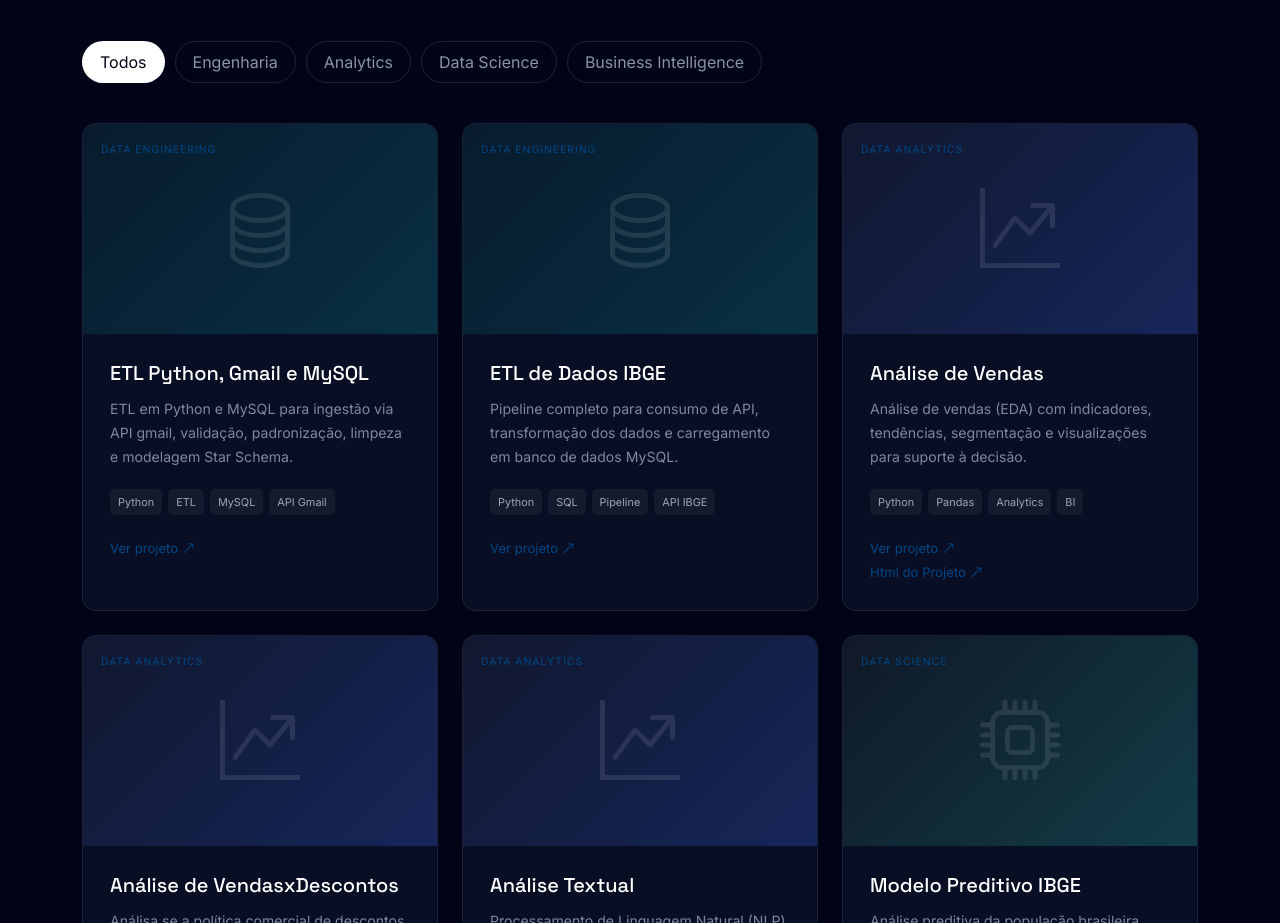
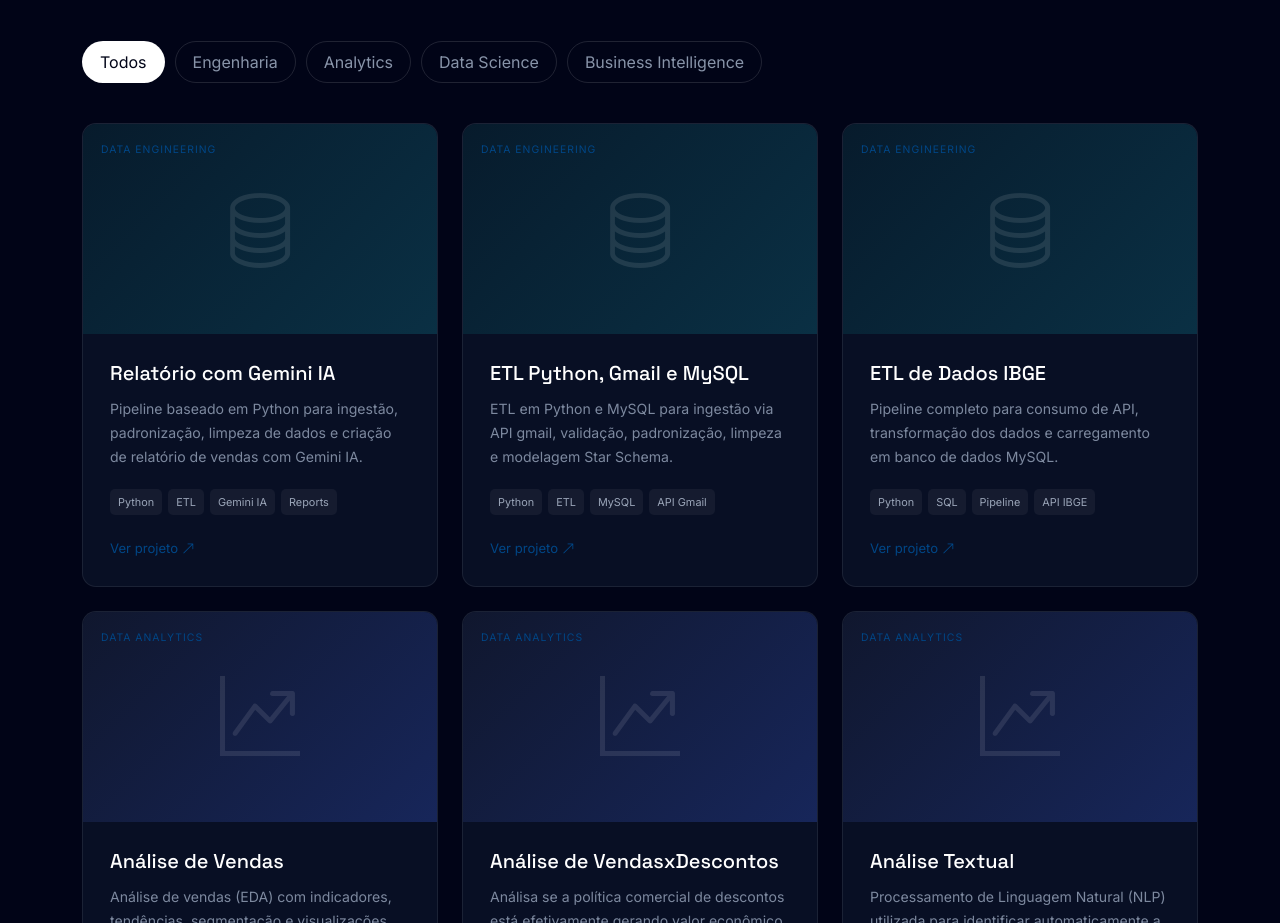
Before and after one commit to jcarlossc/site, a plain HTML site: page index.html in a window 1280 px wide. Shown: the part 1960-2883 px from the top of the page. Drawn offline with nearby package versions, Linux system fonts and the light colour scheme.

Commit message:
Atualização do index

```diff
--- a/index.html
+++ b/index.html
@@ -415,6 +415,42 @@
                     </button>
                 </div>
                 <div class="row g-4 projects-grid">
+
+                    <!-- PROJETO 1 -->
+                    <div
+                        class="col-lg-4 project-item"
+                        data-category="engineering"
+                    >
+                        <div class="project-card">
+                            <div class="project-image project-ibge">
+                                <span>
+                                    DATA ENGINEERING
+                                </span>
+                                <i class="bi bi-database"></i>
+                            </div>
+                            <div class="project-content">
+                                <h3>
+                                    Relatório com Gemini IA
+                                </h3>
+                                <p>
+                                    Pipeline baseado em Python para ingestão, padronização, limpeza de dados e criação de relatório de vendas com Gemini IA.
+                                </p>
+                                <div class="tech-tags">
+                                    <span>Python</span>
+                                    <span>ETL</span>
+                                    <span>Gemini IA</span>
+                                    <span>Reports</span>
+                                </div>
+                                <a href="https://github.com/jcarlossc/report-python-gemini-ia"
+                                    target="_blank"
+                                >
+                                    Ver projeto
+                                    <i class="bi bi-arrow-up-right"></i>
+                                </a>
+                            </div>
+                        </div>
+                    </div>
+
                     <!-- PROJETO 1 -->
                     <div
                         class="col-lg-4 project-item"
```
